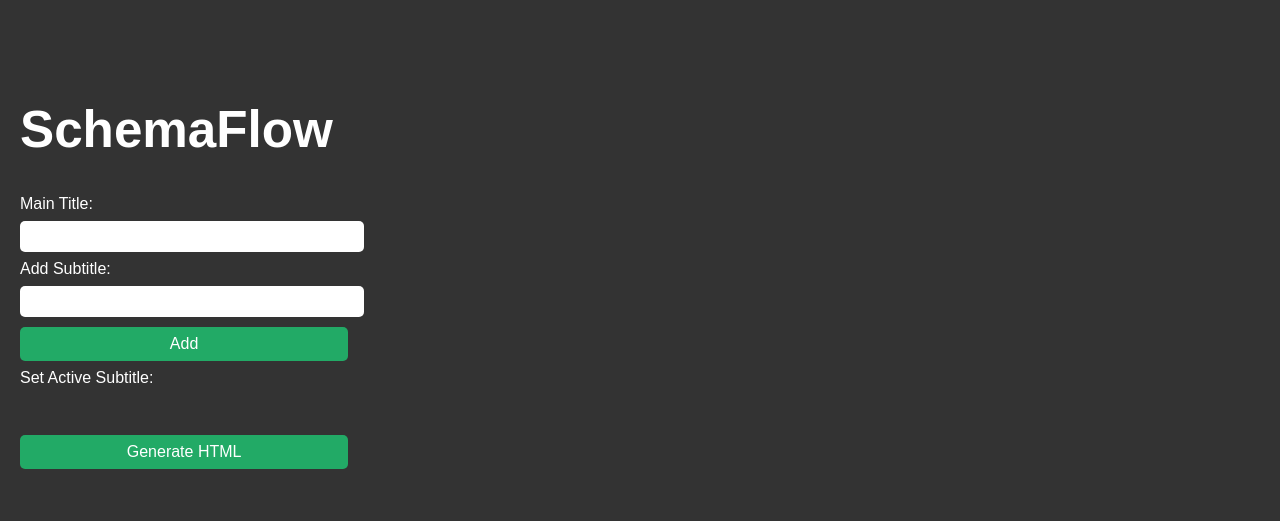
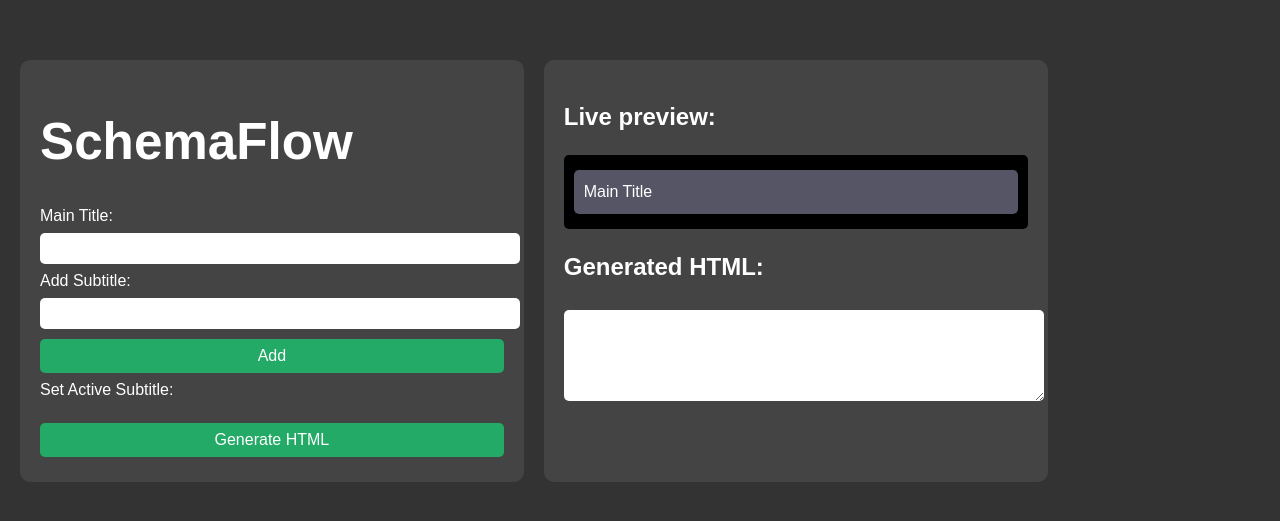
Before and after one commit to KiRZeN24/SchemaFlow, a React (Vite) app: page / in a window 1280 px wide. Shown: the part 149-670 px from the top of the page. Built offline with nearby package versions, Linux system fonts and the light colour scheme.

Commit message:
feat: add live preview for generated HTML (#11)

```diff
--- a/src/schemaForm.css
+++ b/src/schemaForm.css
@@ -49,3 +49,19 @@ button {
 .selected {
     background: #6a8;
 }
+.container {
+    display: flex;
+    justify-content: space-between;
+    gap: 20px;
+}
+
+.panel {
+    background: #444;
+    padding: 20px;
+    border-radius: 10px;
+    width: 48%;
+}
+
+.live-preview {
+    flex-grow: 1;
+}
--- a/src/schemaForm.tsx
+++ b/src/schemaForm.tsx
@@ -53,13 +53,13 @@ const SchemaForm: React.FC = () => {
   };
 
   return (
-    <div>
+    <div className="container">
+      <div className="panel">
         <h1>SchemaFlow</h1>
         <label>
           Main Title:
           <input type="text" value={formData.course} onChange={handleInputChange} />
         </label>
-      <br />
 
         <label>
           Add Subtitle:
@@ -70,7 +70,6 @@ const SchemaForm: React.FC = () => {
           />
           <button onClick={handleAddSubtitle}>Add</button>
         </label>
-      <br />
 
         <label>Set Active Subtitle:</label>
         <ul>
@@ -83,19 +82,24 @@ const SchemaForm: React.FC = () => {
             </li>
           ))}
         </ul>
-      <br />
 
         <button onClick={handleGenerateHTML}>Generate HTML</button>
         {error && <p style={{ color: "red" }}>{error}</p>}
+      </div>
 
-      {generatedHtml && (
-        <div>
+      <div className="panel live-preview">
+        <h2>Live preview:</h2>
+        <div className="schema-preview">
+          <div className="title">{formData.course || "Main Title"}</div>
+          {formData.units.map((unit) => (
+            <div key={unit.id} className={`subtitle ${formData.active === unit.id ? "selected" : ""}`}>
+              {unit.title}
+            </div>
+          ))}
+        </div>
         <h2>Generated HTML:</h2>
-          <pre style={{ background: "#f4f4f4", padding: "10px", borderRadius: "5px" }}>
-            {generatedHtml}
-          </pre>
+        <textarea value={generatedHtml} readOnly rows={5} />
       </div>
-      )}
     </div>
   );
 };
```
Lines whose indentation alone changed are shown as unchanged.
